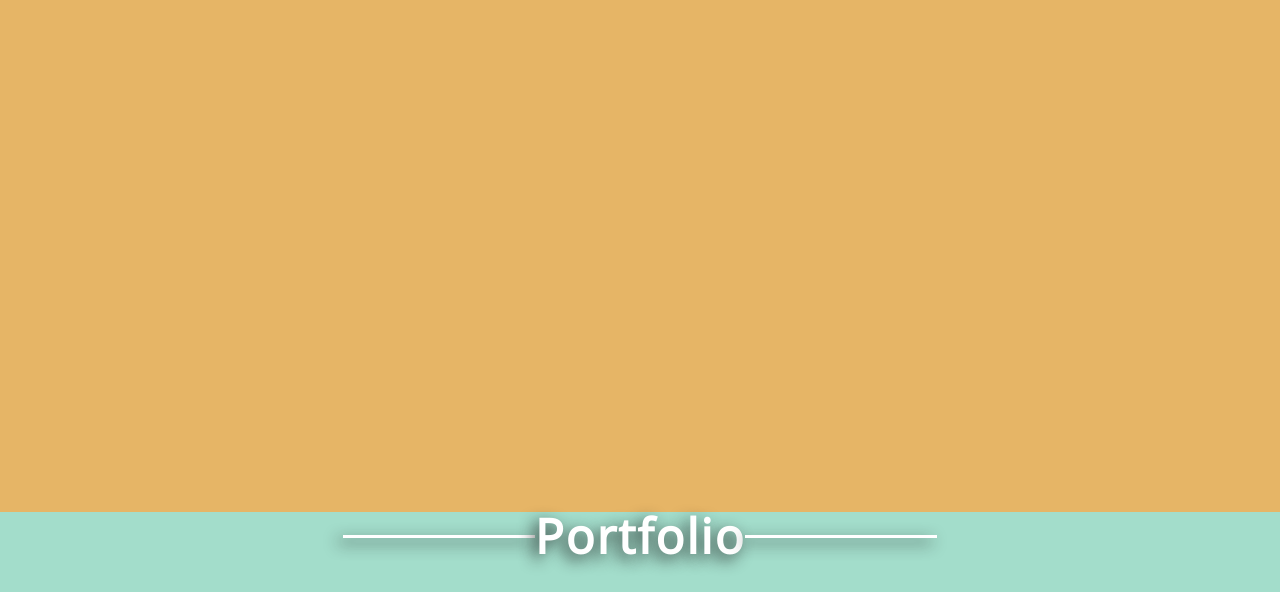
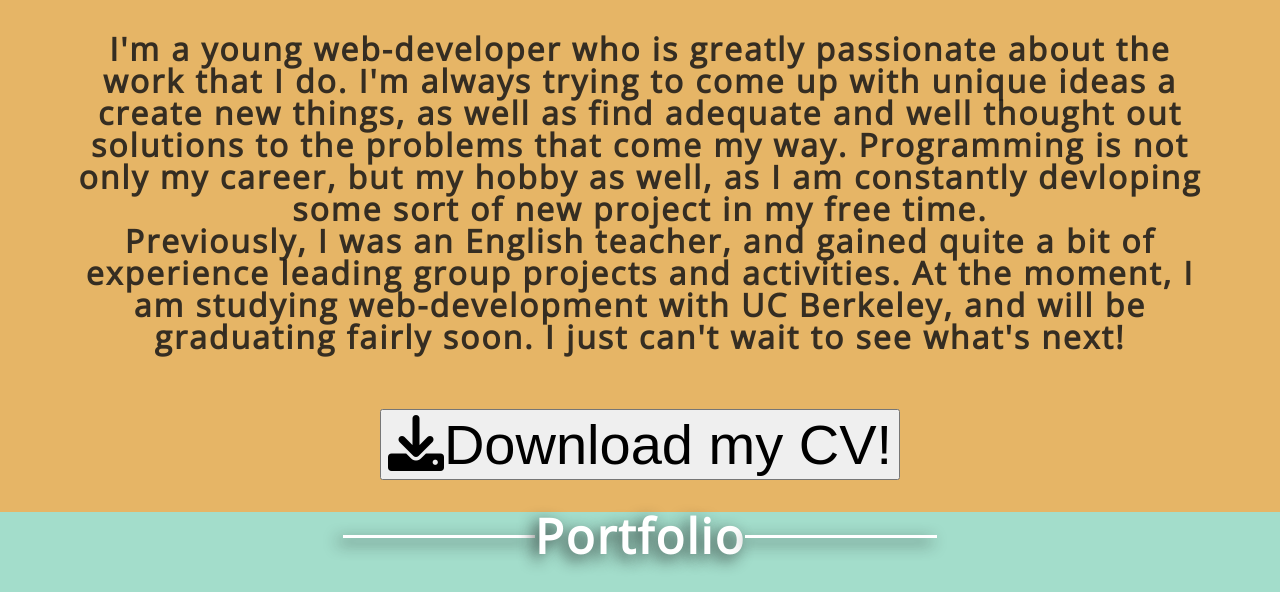
Before and after one commit to mstephen19/newestPortfolio, a plain HTML site: page index.html in a window 1280 px wide. Shown: the part 288-880 px from the top of the page. Drawn offline with nearby package versions, Linux system fonts and the light colour scheme.

Commit message:
about me section done

```diff
--- a/assets/logic.js
+++ b/assets/logic.js
@@ -32,7 +32,7 @@ const projects = [
   },
   {
     title: 'CodeQuiz',
-    description: 'A timed 20 question JavaScript quiz, in which the user is rewarded with time upon correctly answering a question, and is docked time upon incorrectly answering a question. Upon completion, the user can locally save their highscores, along with their name.',
+    description: 'A timed 20 question JavaScript quiz, in which the user is rewarded with time upon correctly answering, and docked time upon incorrectly answering. The user can locally save their highscores, along with their name.',
     image: './assets/images/codeQuiz.png',
     github: 'https://github.com/mstephen19/codeQuiz',
     link: 'https://mstephen19.github.io/codeQuiz/'
--- a/assets/style.css
+++ b/assets/style.css
@@ -95,6 +95,34 @@ section {
   background: var(--yellow);
 }
 
+#aboutMe{
+  width: 100%;
+  height: 100%;
+  display: flex;
+  justify-content: center;
+  align-items: center;
+  flex-direction: column;
+}
+
+#aboutContainer {
+  text-align: center;
+  display: flex;
+  justify-content: space-evenly;
+  align-items: center;
+  flex-direction: column;
+  width: 90%;
+  height: 80%;
+  color: var(--darkGrey);
+}
+
+#aboutContainer h1 {
+  font-size: 3rem;
+}
+
+#aboutMe button {
+  font-size: 3.5rem;
+}
+
 .title {
   width: 100%;
   height: auto;
@@ -128,23 +156,20 @@ section {
 }
 
 #projectsCarousel {
-  width: 90vw;
-  height: 80vh;
-  background: rgba(22, 22, 22, 0.671);
-  max-width: 1000px;
+  width: 95vw;
+  height: 85vh;
 }
 
 .carousel-cell {
   margin-right: 20px;
-  width: 55vw;
-  max-width: 650px;
+  width: 50vw;
   height: inherit;
   overflow: hidden;
 }
 
 .carousel-cell img {
   display: block;
-  height: 50vh;
+  height: 55vh;
 }
 
 .projectDescription {
@@ -153,6 +178,7 @@ section {
   align-items: center;
   flex-direction: column;
   font-size: 3rem;
+  color: var(--darkGrey)
 }
 
 .projectDescription p {
--- a/index.html
+++ b/index.html
@@ -35,6 +35,25 @@
             <div class="line"></div>
             <h2>About</h2>
             <div class="line"></div>
+          </div>
+          <div id="aboutMe">
+            <div id="aboutContainer">
+              <h1>Hey! I'm Matt</h1>
+              <p>
+                I'm a young web-developer who is greatly passionate about the work that I do.
+                I'm always trying to come up with unique ideas a create new things, as well as find
+                adequate and well thought out solutions to the problems that come my way. Programming
+                is not only my career, but my hobby as well, as I am constantly devloping some sort of
+                new project in my free time.
+                <br>
+                Previously, I was an English teacher, and gained quite a bit of experience leading group
+                projects and activities. At the moment, I am studying web-development with UC Berkeley, and will be graduating fairly
+                soon. I just can't wait to see what's next!
+              </p>
+            </div>
+            <div id="cvButton">
+              <a href="./assets/MatthiasStephensCV.pdf" download><button><i class="fa fa-download" aria-hidden="true"></i>Download my CV!</button></a>
+            </div>
           </div>
       </section>
 
```
Also changed, not shown: 2 other files.
